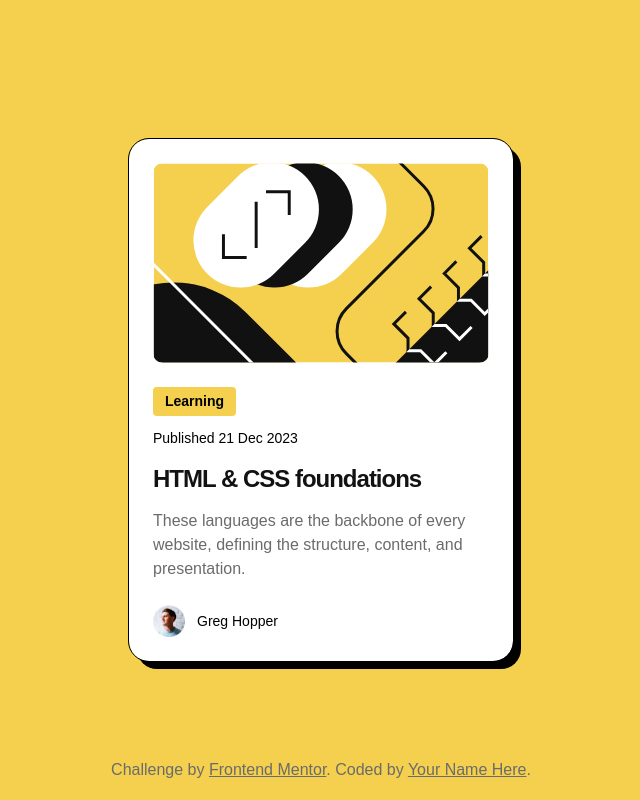
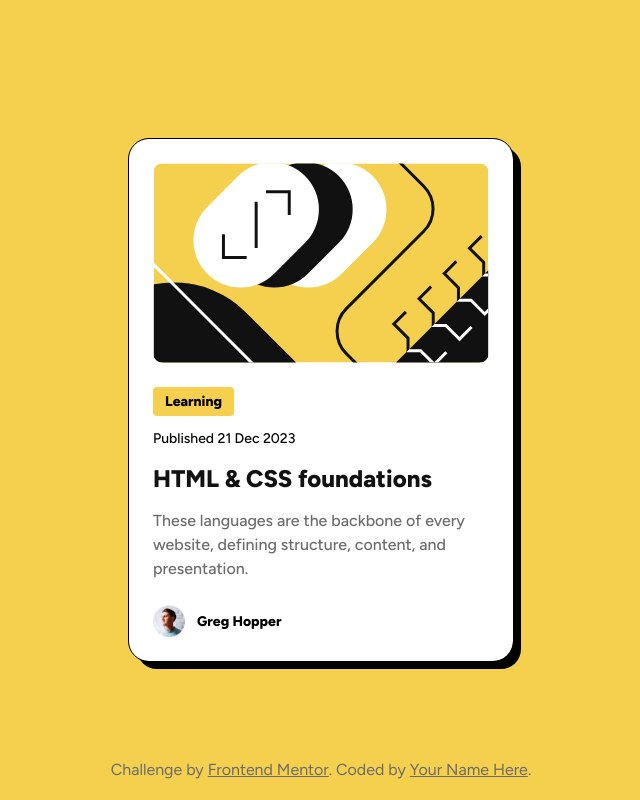
Before and after one commit to R04R1NG/blog-preview-card, a plain HTML site: page index.html in a window 1280 px wide. Shown: the whole page, without its empty margins (319-959 px from the left). Drawn offline with Linux system fonts and the light colour scheme.

Commit message:
Updated the css

```diff
--- a/index.html
+++ b/index.html
@@ -17,7 +17,7 @@
       <p class="card__publishDate">Published 21 Dec 2023</p>
       <h1 class="card__title">HTML & CSS foundations</h1>
       <p class="card__copy">
-        These languages are the backbone of every website, defining the structure, content, and presentation.
+        These languages are the backbone of every website, defining structure, content, and presentation.
       </p>
     </div>
     <div class="card__author">
--- a/styles.css
+++ b/styles.css
@@ -1,4 +1,4 @@
-    @import url('https://fonts.googleapis.com/css2?family=Outfit:wght@100..900&display=swap');
+@import url('https://fonts.googleapis.com/css2?family=Figtree:ital,wght@0,300..900;1,300..900&display=swap');
 
 
     :root {
@@ -14,6 +14,12 @@
         --size-preset-1: 1.5rem;
         --size-preset-2: 1rem;
         --size-preset-3: 0.875rem;
+
+        --font-weight-regular: 400;
+        --font-weight-medium: 500;
+        --font-weight-bold: 700;
+        --font-weight-extrabold: 800;
+
     }
 
     * {
@@ -56,7 +62,7 @@
 
     .card__content {
         font-size: var(--size-preset-3);
-        font-weight: 500;
+        font-weight: var(--font-weight-medium);
         width: 100%;
         display: flex;
         flex-direction: column;
@@ -65,7 +71,7 @@
 
     .card__category {
         width: fit-content;
-        font-weight: 700;
+        font-weight: var(--font-weight-extrabold);
         background-color: var(--yellow);
         padding: 4px 12px;
         border-radius: 4px;
@@ -73,8 +79,7 @@
 
     .card__title {
         font-size: var(--size-preset-1);
-        font-weight: 800;
-        letter-spacing: -1px;
+        font-weight: var(--font-weight-extrabold);
         color: var(--gray_950)
     }
 
@@ -85,7 +90,6 @@
 
     .card__copy {
         font-size: var(--size-preset-2);
-        font-weight: 300;
         color: var(--gray_500);
     }
 
@@ -94,7 +98,7 @@
         display: inline-flex;
         align-items: center;
         font-size: var(--size-preset-3);
-        font-weight: var(--weight-bold);
+        font-weight: 800;
         gap: 12px;
     }
 
```
Also changed, not shown: 2 other files.
